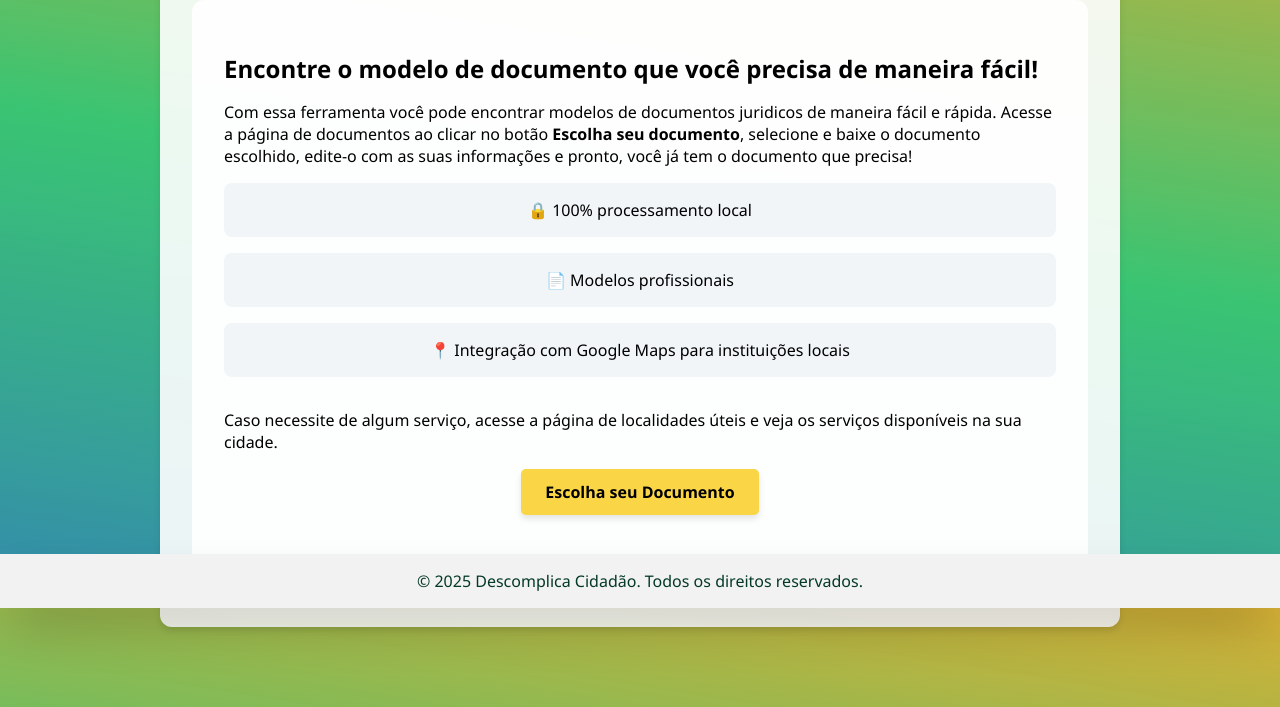
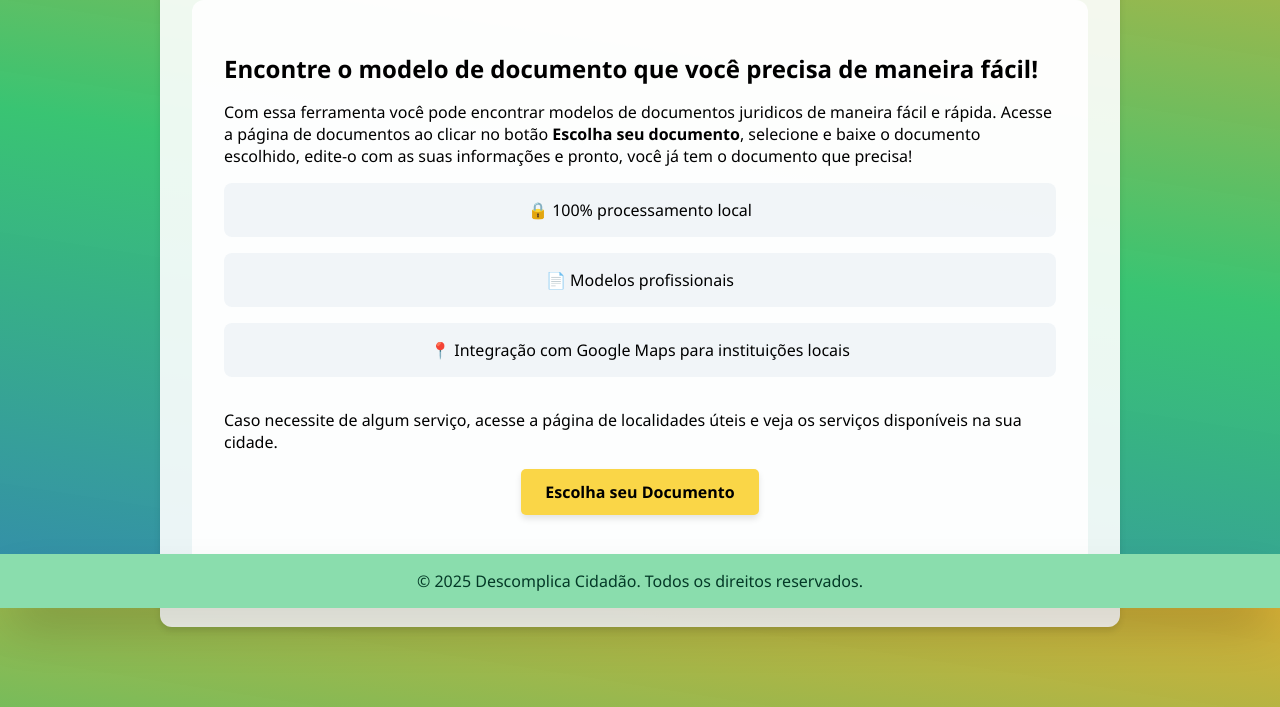
Before and after one commit to couldntbeakoala/pei-4-docmap, a plain HTML site: page public/index.html in a window 1280 px wide. Shown: the part 192-899 px from the top of the page. Drawn offline with Linux system fonts and the light colour scheme.

Commit message:
Update styles.css
Mudando cor de fundo da barra de navegação e do footer porque estava muito claro na versão claro.

```diff
--- a/src/styles.css
+++ b/src/styles.css
@@ -40,7 +40,7 @@ body {
 nav,
 footer {
   width: 100%;
-  background-color: var(--components-color);
+  background-color: light-dark(rgb(138, 221, 173), var(--components-color));
   color: light-dark(#043927, #4CBB17);
 }
 
```
